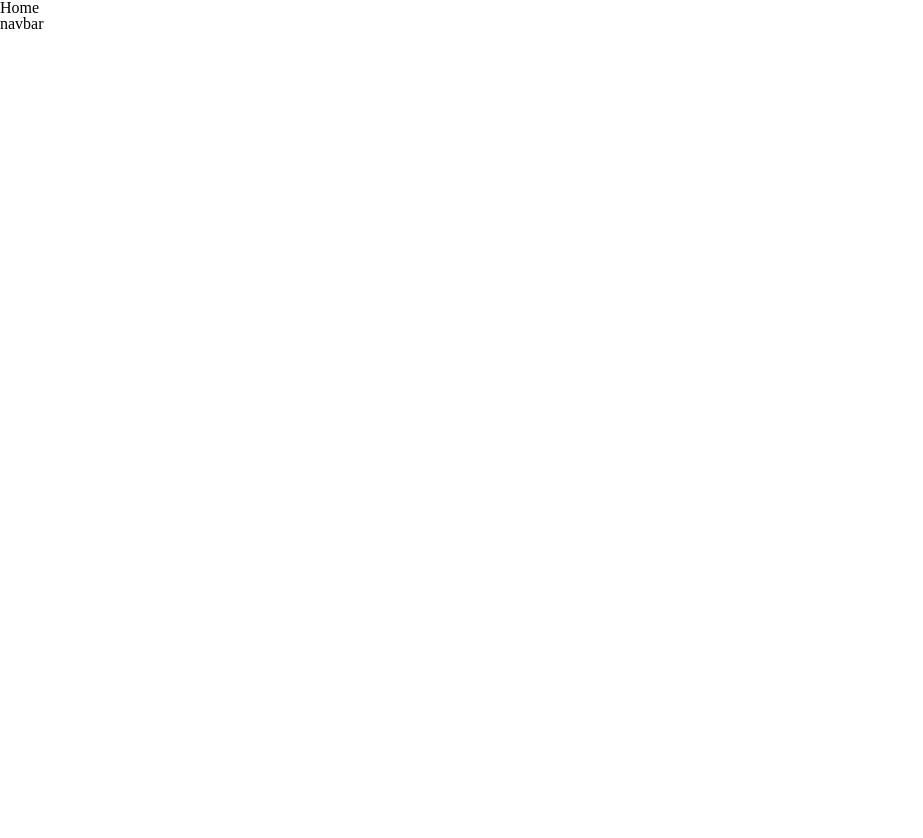
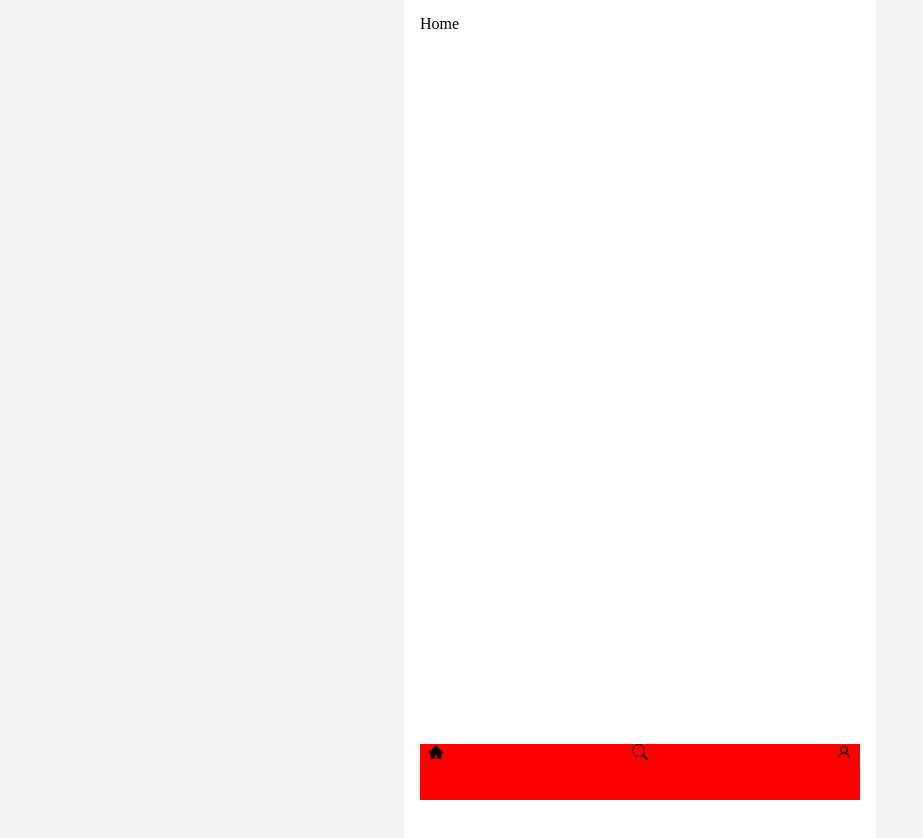
Before and after one commit to jwun95/jamsimom-refactoring, a Next.js app in the folder frontend/: page / in a window 1280 px wide. Shown: the top 838 px of the page, without its empty margins (0-923 px from the left). Before the commit the page ends 800 px from the top, so only its background shows below. Built offline with nearby package versions, Linux system fonts and the light colour scheme.

Commit message:
Feat: Navbar layout

```diff
--- a/frontend/next.config.js
+++ b/frontend/next.config.js
@@ -1,4 +1,6 @@
 /** @type {import('next').NextConfig} */
-const nextConfig = {}
+const nextConfig = {};
 
-module.exports = nextConfig
+module.exports = {
+	swcMinify: true,
+};
--- a/frontend/package.json
+++ b/frontend/package.json
@@ -20,6 +20,7 @@
     "next": "13.4.12",
     "react": "18.2.0",
     "react-dom": "18.2.0",
+    "react-icons": "^4.10.1",
     "typescript": "5.1.6"
   }
 }
--- a/frontend/src/components/Layout.tsx
+++ b/frontend/src/components/Layout.tsx
@@ -1,5 +1,6 @@
 import React from "react";
 import Navbar from "./Navbar";
+import styled from "@emotion/styled";
 
 type Props = {
   children: React.ReactNode;
@@ -7,9 +8,28 @@ type Props = {
 
 export default function Layout(props: Props) {
   return (
-    <div>
-			{props.children}
-      <Navbar />
-    </div>
+    <Container>
+      <MainContainer>
+        <ContentContainer>{props.children}</ContentContainer>
+        <Navbar />
+      </MainContainer>
+    </Container>
   );
 }
+
+const Container = styled.div`
+  background-color: #f5f5f5;
+`;
+
+const MainContainer = styled.div`
+  background-color: #ffff;
+  max-width: 440px;
+  min-width: 360px;
+  margin: auto;
+  height: 100vh;
+  padding: 16px 16px 54px 16px;
+`;
+
+const ContentContainer = styled.main`
+  height: 100%;
+`;
--- a/frontend/src/components/Navbar.tsx
+++ b/frontend/src/components/Navbar.tsx
@@ -1,5 +1,40 @@
+import { AiFillHome, AiOutlineUser } from "react-icons/ai";
+import { BsSearch } from "react-icons/bs";
+import styled from "@emotion/styled";
+
 export default function Navbar() {
-	return (
-		<nav>navbar</nav>
-	)
+  return (
+    <Nav>
+      <Items>
+        <Item>
+          <AiFillHome />
+        </Item>
+        <Item>
+          <BsSearch />
+        </Item>
+        <Item>
+          <AiOutlineUser />
+        </Item>
+      </Items>
+    </Nav>
+  );
 }
+
+const Nav = styled.nav`
+  position: sticky;
+  width: inherit;
+  bottom: 0px;
+  z-index: 10;
+  height: 56px;
+  background-color: red;
+`;
+
+const Items = styled.ul`
+  display: flex;
+  justify-content: space-between;
+  padding: 0px 8px;
+`;
+
+const Item = styled.li`
+  display: flex;
+`;
```
Also changed, not shown: frontend/.babelrc (deleted), 1 other file (tests, documents, lock files or other folders).
